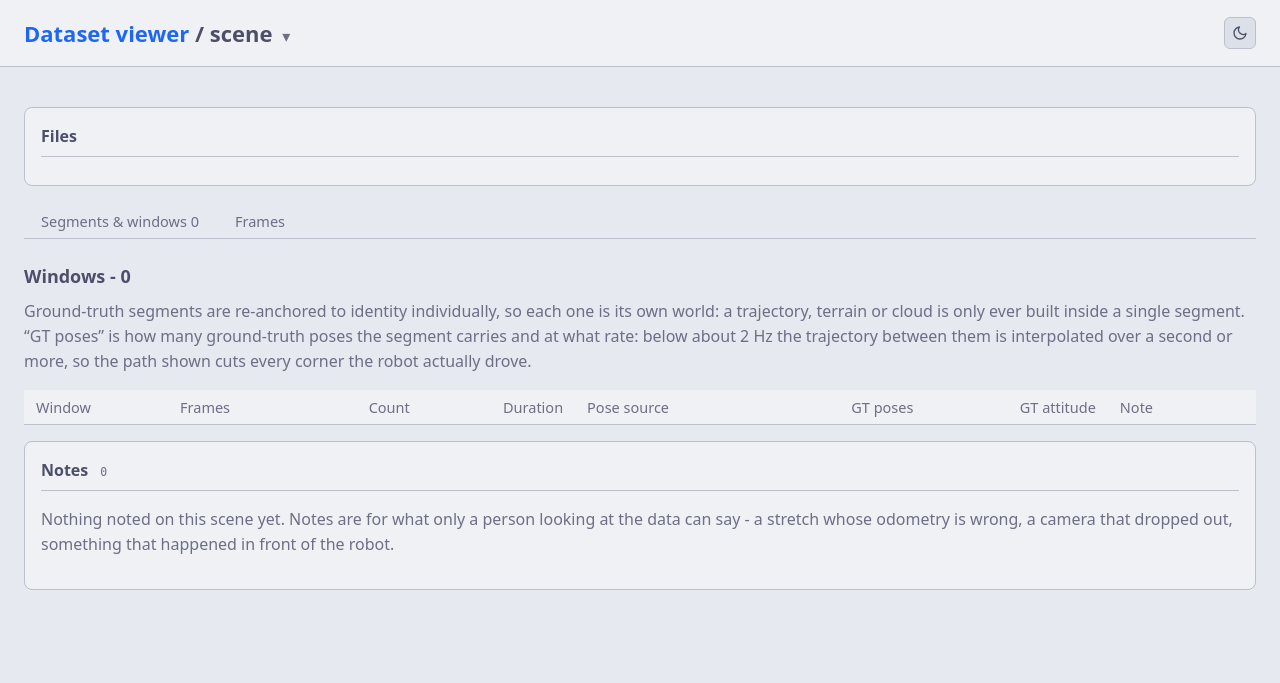
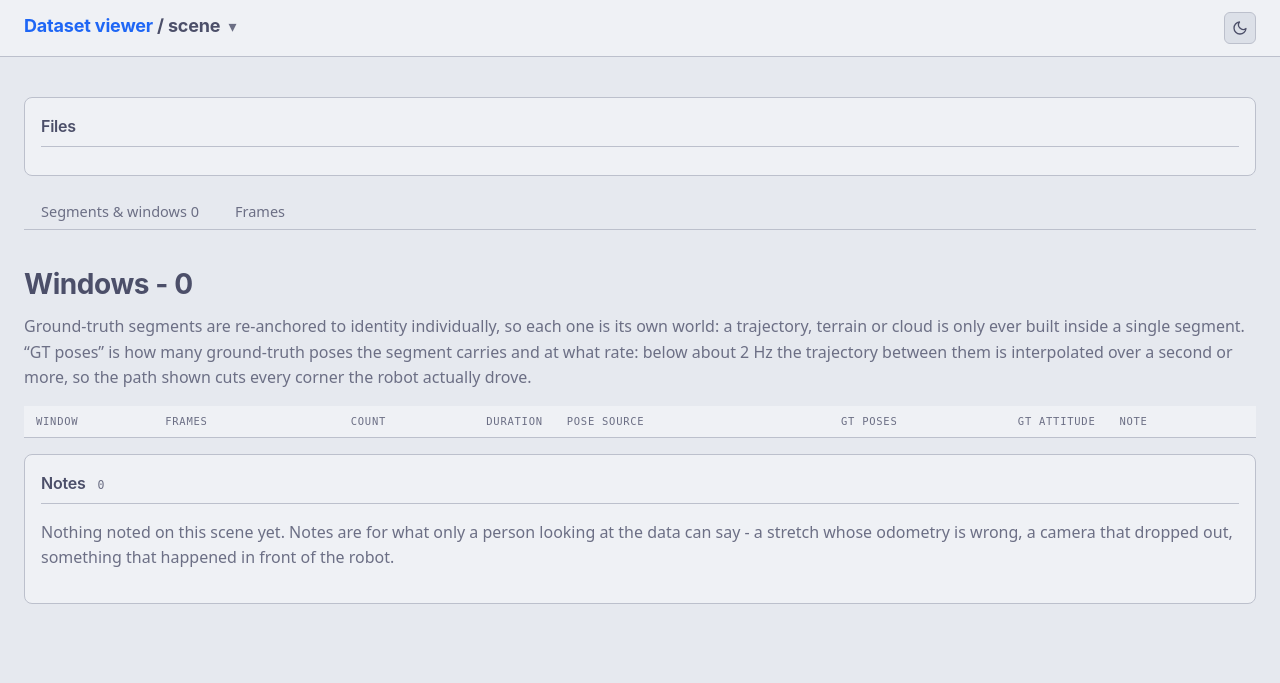
Before and after one commit to vlk-jan/dataset_tools, a Python web app: template dataset_tools/viewer/templates/scene.html in a window 1280 px wide. Shown: the top 683 px of the page. Run offline with Jinja, Linux system fonts and the light colour scheme; the template is opened without the code that fills it, so the values that code supplies are empty.

Commit message:
viewer: tighten header + stat hierarchy, unify chip/tag shapes

```diff
--- a/dataset_tools/viewer/static/style.css
+++ b/dataset_tools/viewer/static/style.css
@@ -6,7 +6,7 @@ body {
   margin: 0;
   background: var(--bg);
   color: var(--fg);
-  font: var(--fs-md)/1.55 var(--sans);
+  font: var(--fs-md)/1.58 var(--sans);
 }
 a { color: var(--accent); text-decoration: none; }
 a:hover { text-decoration: underline; }
@@ -22,16 +22,21 @@ html { scroll-padding-top: calc(var(--headh, 0px) + var(--sp-3)); }
 /* Sticky header; theme.js writes its height to --headh for sticky table headings. */
 body > header {
   position: sticky; top: 0; z-index: 1100;
-  padding: var(--sp-4) var(--sp-5);
+  padding: var(--sp-3) var(--sp-5);
   border-bottom: 1px solid var(--line);
   background: var(--panel);
   display: flex;
   align-items: baseline;
-  gap: var(--sp-4);
+  gap: var(--sp-3);
   flex-wrap: wrap;
 }
-header h1 { font-size: var(--fs-xl); margin: 0; font-weight: 600; }
+header h1 {
+  font-family: var(--display); font-size: var(--fs-lg); margin: 0;
+  font-weight: 700; letter-spacing: -.01em;
+}
 header nav { margin-left: auto; display: flex; gap: var(--sp-4); }
+header nav a { font-size: var(--fs-sm); color: var(--muted); }
+header nav a:hover { color: var(--fg); }
 /* The "open 3D" button takes over the theme toggle's push to the right. */
 header .open3d { margin-left: auto; align-self: center; }
 header :is(nav, .open3d) ~ .theme-toggle { margin-left: 0; }
@@ -40,10 +45,15 @@ header :is(nav, .open3d) ~ .theme-toggle { margin-left: 0; }
 :root[data-theme="dark"] header .open3d:hover { background: color-mix(in srgb, var(--accent) 82%, white); }
 header .path { color: var(--muted); font-family: var(--mono); font-size: var(--fs-base); }
 main { padding: var(--sp-5) var(--sp-5) var(--sp-8); width: 100%; }
-h2 { font-size: var(--fs-lg); margin: var(--sp-5) 0 var(--sp-3); font-weight: 600; }
+h2 { font-family: var(--display); font-size: var(--fs-2xl); margin: var(--sp-6) 0 var(--sp-3); font-weight: 700; letter-spacing: -.015em; }
+h3 { font-family: var(--display); font-size: var(--fs-xl); font-weight: 600; letter-spacing: -.01em; }
 table { border-collapse: collapse; width: 100%; font-size: var(--fs-base); }
-th, td { text-align: left; padding: 6px var(--sp-3); border-bottom: 1px solid var(--line); }
-th { color: var(--muted); font-weight: 500; position: sticky; top: var(--headh, 0); background: var(--panel); }
+th, td { text-align: left; padding: 7px var(--sp-3); border-bottom: 1px solid var(--line); }
+th {
+  color: var(--muted); font-weight: 500; font-family: var(--mono);
+  font-size: var(--fs-2xs); letter-spacing: .07em; text-transform: uppercase;
+  position: sticky; top: var(--headh, 0); background: var(--panel);
+}
 th[title] { cursor: help; text-decoration: underline dotted; text-underline-offset: 3px; }
 tr:hover td { background: var(--panel-2); }
 td.num, th.num { text-align: right; font-variant-numeric: tabular-nums; }
--- a/dataset_tools/viewer/static/theme.css
+++ b/dataset_tools/viewer/static/theme.css
@@ -39,7 +39,8 @@
   --sans: system-ui, -apple-system, "Segoe UI", sans-serif;
   --display: "Inter", system-ui, -apple-system, "Segoe UI", sans-serif;
   --mono: ui-monospace, "SF Mono", monospace;
-  /* Type scale; the two smallest are for mono labels. */
+  /* Type scale. Headings (h1-h3 / .masthead-title) size down so dense tables
+     - the real content - stay the biggest numbers on a page. */
   --fs-2xs: 10.5px;
   --fs-xs: 11.5px;
   --fs-sm: 13px;
@@ -47,7 +48,10 @@
   --fs-md: 16px;
   --fs-lg: 18px;
   --fs-xl: 22px;
-  /* Spacing scale for 8px and up; smaller values stay literal. */
+  --fs-2xl: 28px;
+  --fs-3xl: 32px;
+  /* Spacing scale: 4px half-step kept literal elsewhere, 8px and up here. */
+  --sp-1: 4px;
   --sp-2: 8px;
   --sp-3: 12px;
   --sp-4: 16px;
```
Also changed, not shown: other parts of dataset_tools/viewer/static/style.css (+17 -17 lines).
